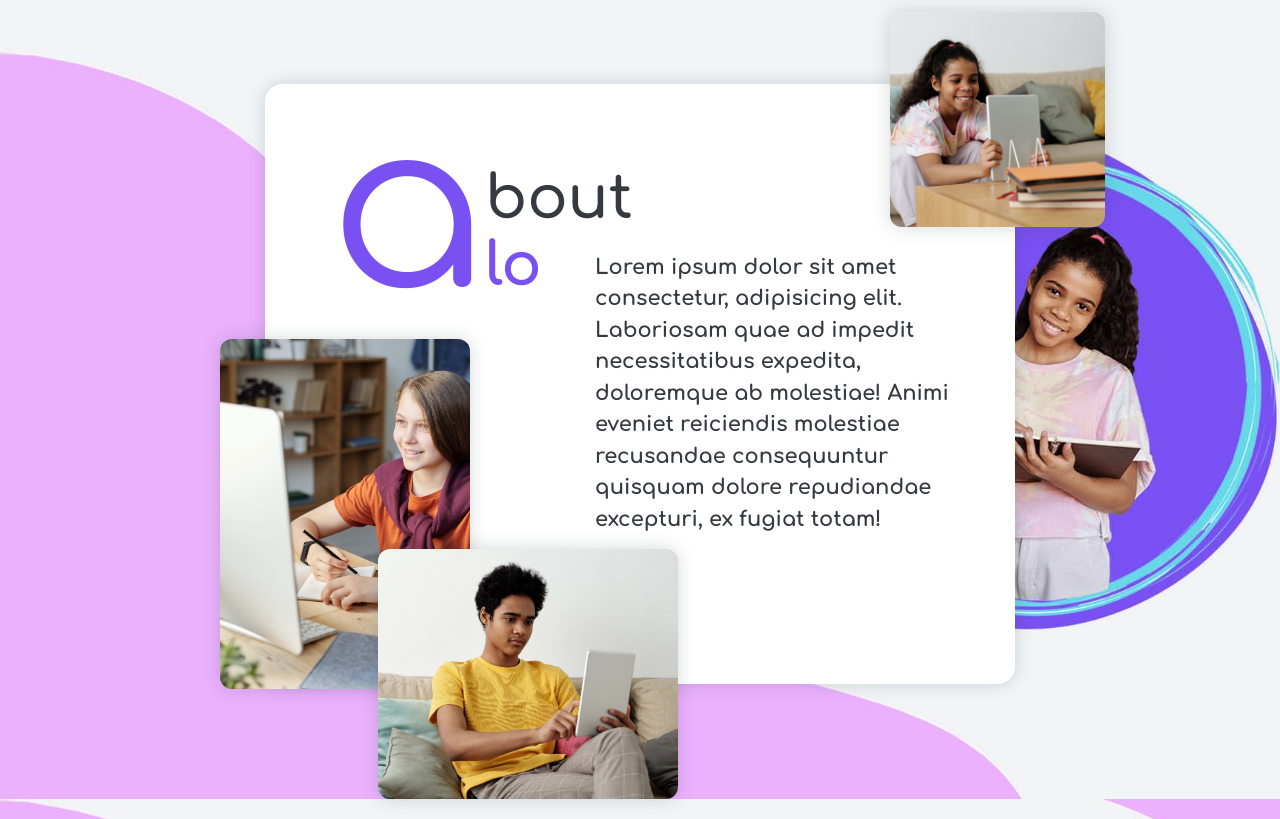
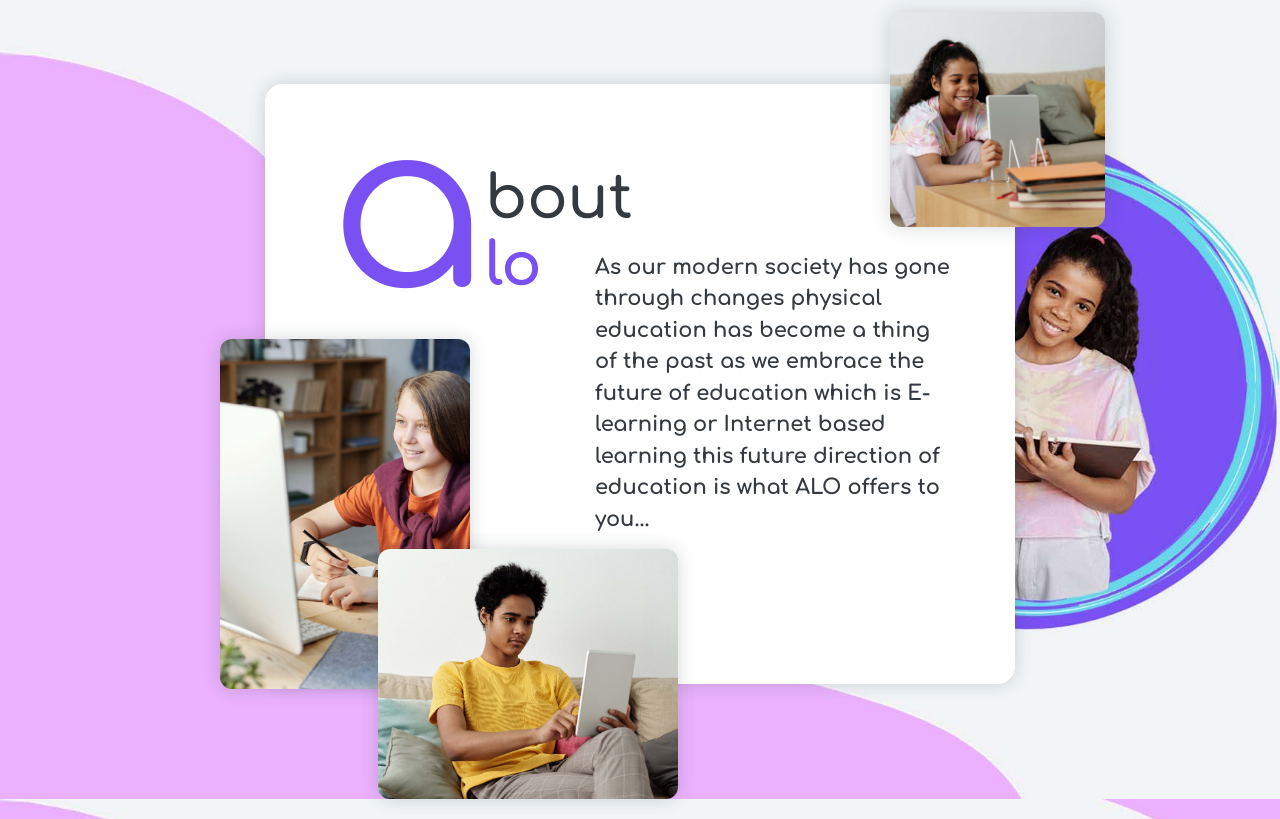
Before and after one commit to JONTI0000/E-learning-Platform, a Django app: page /about/ in a window 1280 px wide. Shown: the part 81-900 px from the top of the page. Run offline with Django 4.2, Linux system fonts and the light colour scheme.

Commit message:
adding a proper about

```diff
--- a/templates/about.html
+++ b/templates/about.html
@@ -31,10 +31,12 @@
           <p class="bout">bout</p>
           <p class="lo">lo</p>
           <p class="para">
-            Lorem ipsum dolor sit amet consectetur, adipisicing elit. Laboriosam
-            quae ad impedit necessitatibus expedita, doloremque ab molestiae!
-            Animi eveniet reiciendis molestiae recusandae consequuntur quisquam
-            dolore repudiandae excepturi, ex fugiat totam!
+            As our modern society has gone through changes physical education has become a thing of the past
+            as we embrace the future of education which is E-learning or Internet based learning this future direction of
+            education is what ALO offers to you...
+
+
+
           </p>
         </div>
         <div class="img-1"></div>
```
